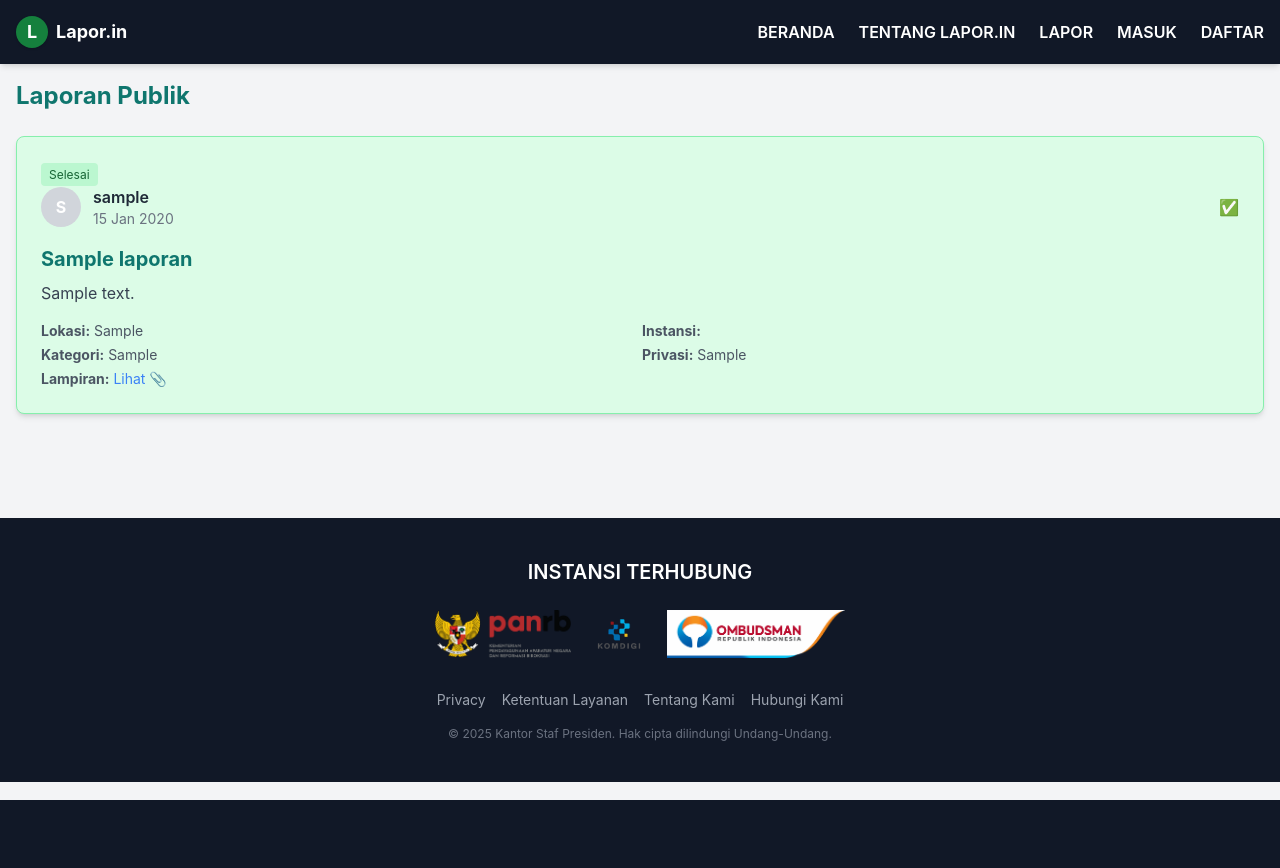
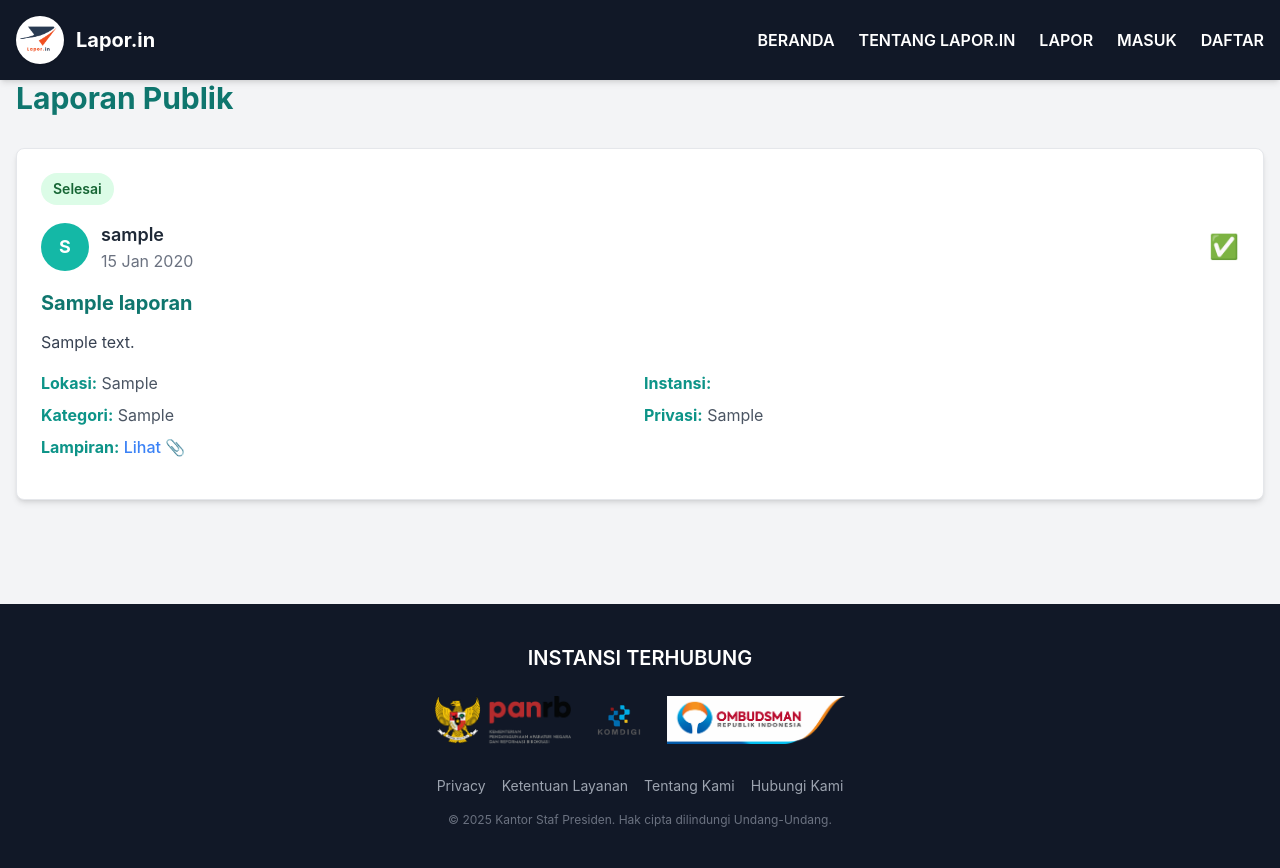
Before and after one commit to ZPINXD/Laporin, a PHP site: page /Lapor.php in a window 1280 px wide. Before the commit the page ends 800 px from the top, so only its background shows below. Run offline with PHP 8.4, Linux system fonts and the light colour scheme; tables that the repository leaves empty or names only in its code hold one stand-in row (values such as "Sample post").

Commit message:
Perbagus UI + masukin logo

```diff
--- a/public/Lapor.php
+++ b/public/Lapor.php
@@ -48,7 +48,7 @@ $result = $conn->query($sql);
 <?php include "layout/navbar.html"; ?>
 
 <section class="container mx-auto px-4 py-10">
-    <h1 class="text-2xl font-bold text-teal-700 mb-6 mt-10">Laporan Publik</h1>
+    <h1 class="text-3xl font-bold text-teal-700 mb-8 mt-10">Laporan Publik</h1>
 
     <?php if ($result->num_rows > 0): ?>
         <div class="space-y-6">
@@ -56,48 +56,57 @@ $result = $conn->query($sql);
             <?php while ($row = $result->fetch_assoc()):
                 $nama = ($row['privasi'] == 'Anonim') ? 'Anonim' : $row['username'];
                 $status = strtolower($row['status'] ?? '');
-                $bgColor = ($status == 'selesai') ? 'bg-green-100 border-green-300' : 'bg-white border-gray-200';
+                // Warna status dinamis
+                $statusColor = match($status) {
+                    'selesai' => 'bg-green-100 text-green-800',
+                    'diproses' => 'bg-blue-100 text-blue-800',
+                    'pending' => 'bg-yellow-100 text-yellow-800',
+                    'batal' => 'bg-red-100 text-red-800',
+                    default => 'bg-gray-100 text-gray-800'
+                };
                 $showCheck = ($status == 'selesai');
                 $isBencanaAlam = ($row['kategori'] == 'Bencana Alam');
                 $isActiveDonasi = ($status == 'diproses' || $status == 'selesai') && $isBencanaAlam;
                 $disabledClass = $isActiveDonasi ? '' : 'opacity-50 cursor-not-allowed';
             ?>
-                <div class="rounded-lg shadow-md p-6 mb-6 border hover:shadow-lg transition-shadow duration-300 <?php echo $bgColor; ?>">
-                    <!-- Header: Avatar + Nama + Tanggal + (Centang jika selesai) -->
-                    <span class="px-2 py-1 text-xs rounded bg-green-200 text-green-800"><?php echo ucfirst($status); ?></span>
+                <div class="rounded-lg shadow-md p-6 mb-6 border hover:shadow-lg transition-shadow duration-300 bg-white border-gray-200">
+                    <!-- Header: Status dengan warna dan ukuran diperbesar -->
+                    <span class="px-3 py-1.5 text-sm font-semibold rounded-full mb-4 inline-block <?php echo $statusColor; ?>">
+                        <?php echo ucfirst($status); ?>
+                    </span>
 
                     <div class="flex items-center justify-between mb-4">
                         <div class="flex items-center gap-3">
-                            <div class="w-10 h-10 bg-gray-300 rounded-full flex items-center justify-center text-white font-bold">
+                            <div class="w-12 h-12 bg-teal-500 rounded-full flex items-center justify-center text-white font-bold text-lg">
                                 <span><?php echo strtoupper(substr($nama, 0, 1)); ?></span>
                             </div>
                             <div>
-                                <p class="font-semibold text-gray-800"><?php echo $nama; ?></p>
-                                <p class="text-sm text-gray-500"><?php echo date("d M Y", strtotime($row['tanggal'])); ?></p>
+                                <p class="font-semibold text-gray-800 text-lg"><?php echo $nama; ?></p>
+                                <p class="text-gray-500"><?php echo date("d M Y", strtotime($row['tanggal'])); ?></p>
                             </div>
                         </div>
                         <?php if ($showCheck): ?>
-                            <div class="text-green-600" title="Laporan selesai">
+                            <div class="text-green-600 text-2xl" title="Laporan selesai">
                                 ✅
                             </div>
                         <?php endif; ?>
                     </div>
 
                     <!-- Judul -->
-                    <h2 class="text-xl font-bold text-teal-700 mb-2"><?php echo htmlspecialchars($row['judul']); ?></h2>
+                    <h2 class="text-xl font-bold text-teal-700 mb-3"><?php echo htmlspecialchars($row['judul']); ?></h2>
 
                     <!-- Isi -->
-                    <p class="text-gray-700 mb-4"><?php echo nl2br(htmlspecialchars($row['isi'])); ?></p>
+                    <p class="text-gray-700 mb-4 text-base leading-relaxed"><?php echo nl2br(htmlspecialchars($row['isi'])); ?></p>
 
                     <!-- Info Tambahan -->
-                    <div class="grid md:grid-cols-2 text-sm text-gray-600 gap-1">
-                        <p><strong>Lokasi:</strong> <?php echo htmlspecialchars($row['lokasi']); ?></p>
-                        <p><strong>Instansi:</strong> <?php echo htmlspecialchars($row['nama_instansi']); ?></p>
-                        <p><strong>Kategori:</strong> <?php echo htmlspecialchars($row['kategori']); ?></p>
-                        <p><strong>Privasi:</strong> <?php echo htmlspecialchars($row['privasi']); ?></p>
+                    <div class="grid md:grid-cols-2 text-base text-gray-600 gap-2 mb-4">
+                        <p><strong class="text-teal-600">Lokasi:</strong> <?php echo htmlspecialchars($row['lokasi']); ?></p>
+                        <p><strong class="text-teal-600">Instansi:</strong> <?php echo htmlspecialchars($row['nama_instansi']); ?></p>
+                        <p><strong class="text-teal-600">Kategori:</strong> <?php echo htmlspecialchars($row['kategori']); ?></p>
+                        <p><strong class="text-teal-600">Privasi:</strong> <?php echo htmlspecialchars($row['privasi']); ?></p>
                         <?php if (!empty($row['lampiran'])): ?>
-                            <p><strong>Lampiran:</strong>
-                                <a href="lihat_lampiran.php?id=<?php echo $row['id_laporan']; ?>" class="text-blue-500 hover:underline">Lihat 📎</a>
+                            <p><strong class="text-teal-600">Lampiran:</strong>
+                                <a href="lihat_lampiran.php?id=<?php echo $row['id_laporan']; ?>" class="text-blue-500 hover:underline font-medium">Lihat 📎</a>
                             </p>
                         <?php endif; ?>
                     </div>
@@ -105,8 +114,8 @@ $result = $conn->query($sql);
                     <!-- Tombol Donasi -->
                     <?php if ($isBencanaAlam): ?>
                         <div class="mt-4">
-                            <a href="form_donasi.php?id_laporan=<?php echo $row['id_laporan']; ?>" class="bg-red-500 hover:bg-red-600 text-white font-bold py-2 px-4 rounded <?php echo $disabledClass; ?>" <?php echo !$isActiveDonasi ? 'disabled' : ''; ?>>
-                                Donasi Sekarang
+                            <a href="form_donasi.php?id_laporan=<?php echo $row['id_laporan']; ?>" class="bg-red-500 hover:bg-red-600 text-white font-bold py-2 px-4 rounded-lg transition-colors duration-200 <?php echo $disabledClass; ?>" <?php echo !$isActiveDonasi ? 'disabled' : ''; ?>>
+                                🎗️ Donasi Sekarang
                             </a>
                         </div>
                     <?php endif; ?>
@@ -114,12 +123,10 @@ $result = $conn->query($sql);
             <?php endwhile; ?>
         </div>
     <?php else: ?>
-        <p class="text-gray-500">Belum ada laporan publik yang masuk.</p>
+        <p class="text-gray-500 text-lg">Belum ada laporan publik yang masuk.</p>
     <?php endif; ?>
 </section>
 
 <?php include "layout/footer.html"; ?>
 </body>
 </html>
-
-<?php $conn->close(); ?>
--- a/public/css/style.css
+++ b/public/css/style.css
@@ -785,54 +785,54 @@ video {
   height: 0.25rem;
 }
 
+.h-12 {
+  height: 3rem;
+}
+
+.h-16 {
+  height: 4rem;
+}
+
+.h-24 {
+  height: 6rem;
+}
+
+.h-4 {
+  height: 1rem;
+}
+
+.h-64 {
+  height: 16rem;
+}
+
+.h-8 {
+  height: 2rem;
+}
+
+.h-\[275px\] {
+  height: 275px;
+}
+
+.h-\[400px\] {
+  height: 400px;
+}
+
+.h-auto {
+  height: auto;
+}
+
+.h-full {
+  height: 100%;
+}
+
+.h-screen {
+  height: 100vh;
+}
+
 .h-10 {
   height: 2.5rem;
 }
 
-.h-12 {
-  height: 3rem;
-}
-
-.h-16 {
-  height: 4rem;
-}
-
-.h-24 {
-  height: 6rem;
-}
-
-.h-4 {
-  height: 1rem;
-}
-
-.h-64 {
-  height: 16rem;
-}
-
-.h-8 {
-  height: 2rem;
-}
-
-.h-\[275px\] {
-  height: 275px;
-}
-
-.h-\[400px\] {
-  height: 400px;
-}
-
-.h-auto {
-  height: auto;
-}
-
-.h-full {
-  height: 100%;
-}
-
-.h-screen {
-  height: 100vh;
-}
-
 .min-h-screen {
   min-height: 100vh;
 }
@@ -849,44 +849,48 @@ video {
   width: 16.666667%;
 }
 
+.w-12 {
+  width: 3rem;
+}
+
+.w-16 {
+  width: 4rem;
+}
+
+.w-24 {
+  width: 6rem;
+}
+
+.w-3\/4 {
+  width: 75%;
+}
+
+.w-4 {
+  width: 1rem;
+}
+
+.w-48 {
+  width: 12rem;
+}
+
+.w-64 {
+  width: 16rem;
+}
+
+.w-8 {
+  width: 2rem;
+}
+
+.w-96 {
+  width: 24rem;
+}
+
+.w-full {
+  width: 100%;
+}
+
 .w-10 {
   width: 2.5rem;
-}
-
-.w-16 {
-  width: 4rem;
-}
-
-.w-24 {
-  width: 6rem;
-}
-
-.w-3\/4 {
-  width: 75%;
-}
-
-.w-4 {
-  width: 1rem;
-}
-
-.w-48 {
-  width: 12rem;
-}
-
-.w-64 {
-  width: 16rem;
-}
-
-.w-8 {
-  width: 2rem;
-}
-
-.w-96 {
-  width: 24rem;
-}
-
-.w-full {
-  width: 100%;
 }
 
 .min-w-\[200px\] {
@@ -982,10 +986,6 @@ video {
 
 .justify-between {
   justify-content: space-between;
-}
-
-.gap-1 {
-  gap: 0.25rem;
 }
 
 .gap-2 {
@@ -1165,11 +1165,6 @@ video {
   border-color: rgb(75 85 99 / var(--tw-border-opacity, 1));
 }
 
-.border-green-300 {
-  --tw-border-opacity: 1;
-  border-color: rgb(134 239 172 / var(--tw-border-opacity, 1));
-}
-
 .border-green-500 {
   --tw-border-opacity: 1;
   border-color: rgb(34 197 94 / var(--tw-border-opacity, 1));
@@ -1200,6 +1195,11 @@ video {
   background-color: rgb(0 0 0 / var(--tw-bg-opacity, 1));
 }
 
+.bg-blue-100 {
+  --tw-bg-opacity: 1;
+  background-color: rgb(219 234 254 / var(--tw-bg-opacity, 1));
+}
+
 .bg-gray-100 {
   --tw-bg-opacity: 1;
   background-color: rgb(243 244 246 / var(--tw-bg-opacity, 1));
@@ -1240,11 +1240,6 @@ video {
   background-color: rgb(220 252 231 / var(--tw-bg-opacity, 1));
 }
 
-.bg-green-200 {
-  --tw-bg-opacity: 1;
-  background-color: rgb(187 247 208 / var(--tw-bg-opacity, 1));
-}
-
 .bg-green-600 {
   --tw-bg-opacity: 1;
   background-color: rgb(22 163 74 / var(--tw-bg-opacity, 1));
@@ -1278,6 +1273,11 @@ video {
 .bg-red-600 {
   --tw-bg-opacity: 1;
   background-color: rgb(220 38 38 / var(--tw-bg-opacity, 1));
+}
+
+.bg-teal-500 {
+  --tw-bg-opacity: 1;
+  background-color: rgb(20 184 166 / var(--tw-bg-opacity, 1));
 }
 
 .bg-white {
@@ -1424,6 +1424,11 @@ video {
   padding-bottom: 0.25rem;
 }
 
+.py-1\.5 {
+  padding-top: 0.375rem;
+  padding-bottom: 0.375rem;
+}
+
 .py-10 {
   padding-top: 2.5rem;
   padding-bottom: 2.5rem;
@@ -1522,6 +1527,10 @@ video {
   font-style: italic;
 }
 
+.leading-relaxed {
+  line-height: 1.625;
+}
+
 .tracking-wide {
   letter-spacing: 0.025em;
 }
@@ -1550,6 +1559,11 @@ video {
   color: rgb(29 78 216 / var(--tw-text-opacity, 1));
 }
 
+.text-blue-800 {
+  --tw-text-opacity: 1;
+  color: rgb(30 64 175 / var(--tw-text-opacity, 1));
+}
+
 .text-gray-400 {
   --tw-text-opacity: 1;
   color: rgb(156 163 175 / var(--tw-text-opacity, 1));
@@ -1625,6 +1639,16 @@ video {
   color: rgb(185 28 28 / var(--tw-text-opacity, 1));
 }
 
+.text-red-800 {
+  --tw-text-opacity: 1;
+  color: rgb(153 27 27 / var(--tw-text-opacity, 1));
+}
+
+.text-teal-600 {
+  --tw-text-opacity: 1;
+  color: rgb(13 148 136 / var(--tw-text-opacity, 1));
+}
+
 .text-teal-700 {
   --tw-text-opacity: 1;
   color: rgb(15 118 110 / var(--tw-text-opacity, 1));
@@ -1638,6 +1662,11 @@ video {
 .text-yellow-700 {
   --tw-text-opacity: 1;
   color: rgb(161 98 7 / var(--tw-text-opacity, 1));
+}
+
+.text-yellow-800 {
+  --tw-text-opacity: 1;
+  color: rgb(133 77 14 / var(--tw-text-opacity, 1));
 }
 
 .underline {
@@ -1695,6 +1724,12 @@ video {
   transition-duration: 150ms;
 }
 
+.transition-colors {
+  transition-property: color, background-color, border-color, text-decoration-color, fill, stroke;
+  transition-timing-function: cubic-bezier(0.4, 0, 0.2, 1);
+  transition-duration: 150ms;
+}
+
 .transition-shadow {
   transition-property: box-shadow;
   transition-timing-function: cubic-bezier(0.4, 0, 0.2, 1);
--- a/public/layout/navbar.html
+++ b/public/layout/navbar.html
@@ -1,11 +1,14 @@
 <link rel="stylesheet" href="https://cdnjs.cloudflare.com/ajax/libs/font-awesome/6.7.2/css/all.min.css">
+
 <body>
     <nav id="navbar" class="fixed top-0 left-0 w-full bg-gray-900 shadow-md p-4 flex justify-between items-center z-50 transition-all duration-300">
-        <div class="flex items-center space-x-2">
-            <div class="bg-green-700 w-8 h-8 flex items-center justify-center rounded-full shadow">
-                <span class="text-white text-lg font-bold">L</span>
+        <div class="flex items-center space-x-3">
+            <!-- Logo gambar dalam lingkaran putih -->
+            <div class="w-12 h-12 bg-white rounded-full flex items-center justify-center shadow">
+                <img src="Assets/Logo.png" alt="Logo Lapor.in" class="w-10 h-10 rounded-full object-cover" />
             </div>
-            <h2 class="text-white text-lg font-bold">Lapor.in</h2>
+            <!-- Teks nama aplikasi -->
+            <h2 class="text-white text-xl font-bold">Lapor.in</h2>
         </div>
 
         <!-- Navigasi Desktop -->
@@ -22,11 +25,9 @@
                 <div id="profile-dropdown" class="hidden absolute top-12 right-4 w-48 border-2 border-gray-600 bg-white shadow-md rounded-md z-50">
                     <a href="ubahprofil.php" class="block px-4 py-2 text-gray-700 hover:bg-gray-200">Ubah Profil</a>
                     <a href="lihatlaporan.php" class="block px-4 py-2 text-gray-700 hover:bg-gray-200">Lihat Laporan Saya</a>
-                <a href="halaman_donasi.php" class="block px-4 py-2 text-gray-700 hover:bg-gray-200">Riwayat Donasi</a>
-
+                    <a href="halaman_donasi.php" class="block px-4 py-2 text-gray-700 hover:bg-gray-200">Riwayat Donasi</a>
                     <a href="proseslogout.php" class="block px-4 py-2 text-red-600 hover:bg-gray-200">Keluar</a>
                 </div>
-
             </div>
             <?php else: ?>
             <a href="login.php" class="text-white font-semibold hover:text-orange-400">MASUK</a>
@@ -79,46 +80,40 @@
             let profileToggleMobile = document.getElementById("profile-toggle-mobile");
             let profileDropdownMobile = document.getElementById("profile-dropdown-mobile");
 
-            // Fungsi untuk menutup semua dropdown kecuali yang sedang diklik
             function closeAllDropdowns(except = null) {
                 if (except !== menuDropdown) menuDropdown.classList.add("hidden");
                 if (except !== profileDropdown && profileDropdown) profileDropdown.classList.add("hidden");
                 if (except !== profileDropdownMobile && profileDropdownMobile) profileDropdownMobile.classList.add("hidden");
             }
 
-            // Toggle dropdown menu utama (hamburger menu)
             hamburgerMenu.addEventListener("click", function (event) {
                 event.stopPropagation();
                 let isOpen = !menuDropdown.classList.contains("hidden");
-                closeAllDropdowns(); // Tutup dropdown lain
-                if (!isOpen) menuDropdown.classList.remove("hidden"); // Jika belum terbuka, buka dropdown
+                closeAllDropdowns();
+                if (!isOpen) menuDropdown.classList.remove("hidden");
             });
 
-            // Toggle dropdown profil desktop
             if (profileToggle) {
                 profileToggle.addEventListener("click", function (event) {
                     event.stopPropagation();
                     let isOpen = !profileDropdown.classList.contains("hidden");
-                    closeAllDropdowns(); // Tutup dropdown lain
+                    closeAllDropdowns();
                     if (!isOpen) profileDropdown.classList.remove("hidden");
                 });
             }
 
-            // Toggle dropdown profil mobile
             if (profileToggleMobile) {
                 profileToggleMobile.addEventListener("click", function (event) {
                     event.stopPropagation();
                     let isOpen = !profileDropdownMobile.classList.contains("hidden");
-                    closeAllDropdowns(); // Tutup dropdown lain
+                    closeAllDropdowns();
                     if (!isOpen) profileDropdownMobile.classList.remove("hidden");
                 });
             }
 
-            // Tutup dropdown jika klik di luar
             document.addEventListener("click", function () {
                 closeAllDropdowns();
             });
         });
     </script>
-
 </body>
```
Also changed, not shown: public/dashboard.php (+6 -6 lines), public/Assets/Logo.png (added).
